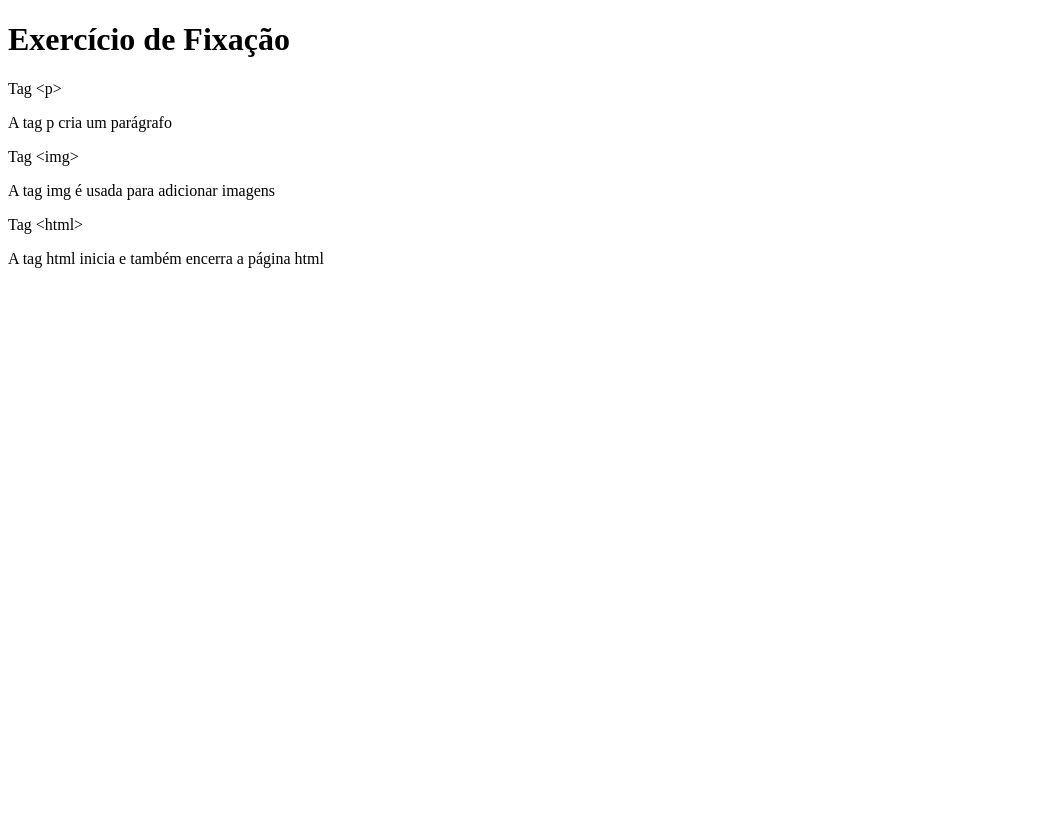
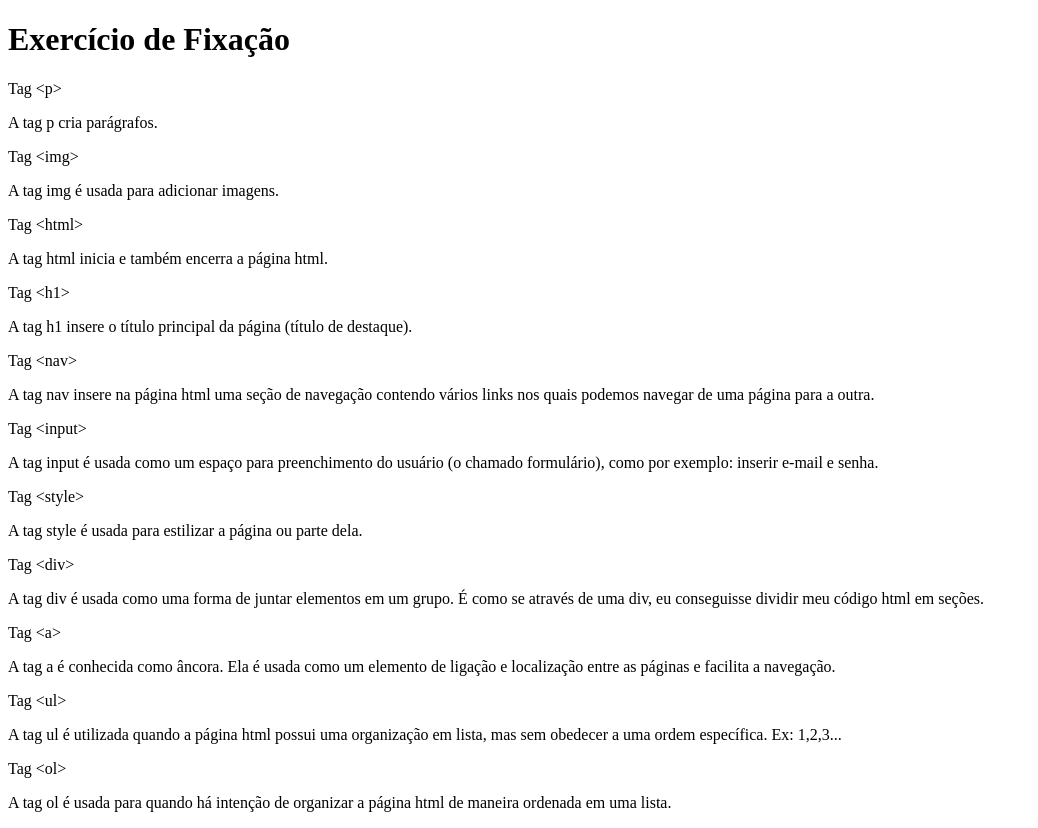
Before and after one commit to KarenJovino/exfix01, a plain HTML site: page index.html in a window 1280 px wide. Shown: the whole page, without its empty margins (0-1038 px from the left). Before the commit the page ends 800 px from the top, so only its background shows below. Drawn offline with Linux system fonts and the light colour scheme.

Commit message:
exercício finalizado

```diff
--- a/index.html
+++ b/index.html
@@ -10,15 +10,49 @@
     <h1>Exercício de Fixação</h1>
     <dl>
         <dt>Tag &lt;p&gt;</dt>
-        <dl>A tag p cria um parágrafo</dl>
+        <dl>A tag p cria parágrafos.</dl>
       </dl>
       <dl>
         <dt>Tag &lt;img&gt;</dt>
-        <dl>A tag img é usada para adicionar imagens</dl>
+        <dl>A tag img é usada para adicionar imagens.</dl>
       </dl>
       <dl>
         <dt>Tag &lt;html&gt;</dt>
-        <dl>A tag html inicia e também encerra a página html</dl>
+        <dl>A tag html inicia e também encerra a página html.</dl>
       </dl>
+      <dl>
+        <dt>Tag &lt;h1&gt;</dt>
+        <dl>A tag h1 insere o título principal da página (título de destaque).</dl>
+      </dl>
+      <dl>
+        <dt>Tag &lt;nav&gt;</dt>
+        <dl>A tag nav insere na página html uma seção de navegação contendo vários links nos quais podemos navegar de uma página para a outra. </dl>
+      </dl>
+      <dl>
+        <dt>Tag &lt;input&gt;</dt>
+        <dl>A tag input é usada como um espaço para preenchimento do usuário (o chamado formulário), como por exemplo: inserir e-mail e senha.</dl>
+      </dl>
+      <dl>
+        <dt>Tag &lt;style&gt;</dt>
+        <dl>A tag style é usada para estilizar a página ou parte dela.</dl>
+      </dl>
+      <dl>
+        <dt>Tag &lt;div&gt;</dt>
+        <dl>A tag div é usada como uma forma de juntar elementos em um grupo. É como se através de uma div, eu conseguisse dividir meu código html em seções.</dl>
+      </dl>
+      <dl>
+        <dt>Tag &lt;a&gt;</dt>
+        <dl>A tag a é conhecida como âncora. Ela é usada como um elemento de ligação e localização entre as páginas e facilita a navegação.</dl>
+      </dl>
+      <dl>
+        <dt>Tag &lt;ul&gt;</dt>
+        <dl>A tag ul é utilizada quando a página html possui uma organização em lista, mas sem obedecer a uma ordem específica. Ex: 1,2,3...</dl>
+      </dl>
+      <dl>
+        <dt>Tag &lt;ol&gt;</dt>
+        <dl>A tag ol é usada para quando há intenção de organizar a página html de maneira ordenada em uma lista.</dl>
+      </dl>
+
+
 </body>
 </html>
```
